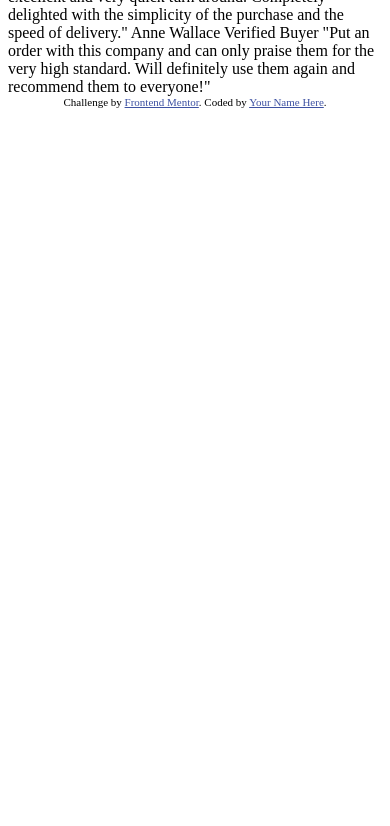
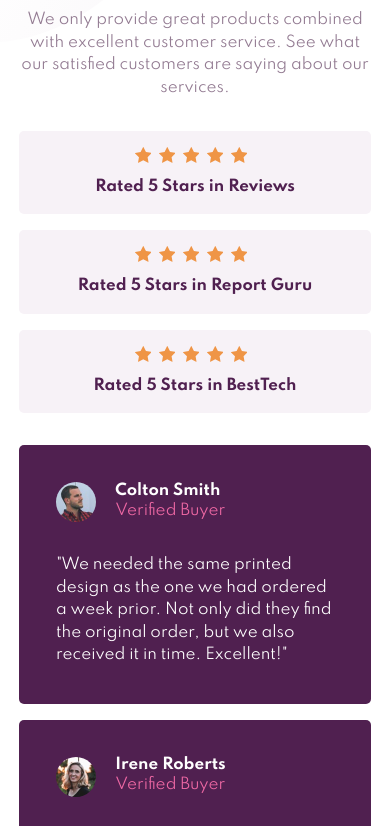
Before and after one commit to emilyw12/social-proof, a plain HTML site: page index.html in a window 390 px wide. Shown: the part 182-1008 px from the top of the page. Before the commit the page ends 844 px from the top, so only its background shows below. Drawn offline with Linux system fonts and the light colour scheme.

Commit message:
Add mobile view

```diff
--- a/index.html
+++ b/index.html
@@ -12,50 +12,96 @@
       href="./images/favicon-32x32.png"
     />
 
+    <link rel="stylesheet" href="https://fonts.googleapis.com/css?family=Spartan:400,500,700">
+    <link rel="stylesheet" href="styles.css">
+
     <title>Frontend Mentor | Social proof section</title>
 
-    <!-- Feel free to remove these styles or customise in your own stylesheet 👍 -->
-    <style>
-      .attribution {
-        font-size: 11px;
-        text-align: center;
-      }
-      .attribution a {
-        color: hsl(228, 45%, 44%);
-      }
-    </style>
   </head>
   <body>
-    10,000+ of our users love our products.
 
-    We only provide great products combined with excellent customer service.
-    See what our satisfied customers are saying about our services.
+    <main class="component">
+      <div class="component__header">
+        <h1 class="component__heading">10,000+ of our users love our products.</h1>
+        <p class="component__description">We only provide great products combined with excellent customer service.
+        See what our satisfied customers are saying about our services.</p>
+      </div>
 
-    Rated 5 Stars in Reviews
-    Rated 5 Stars in Report Guru
-    Rated 5 Stars in BestTech
 
-    Colton Smith
-    Verified Buyer
-    "We needed the same printed design as the one we had ordered a week prior.
-    Not only did they find the original order, but we also received it in time.
-    Excellent!"
+      <ul class="component__rating-container">
+        <li class="component__rating">
+          <div class="component__stars-container">
+            <div class="component__star"></div>
+            <div class="component__star"></div>
+            <div class="component__star"></div>
+            <div class="component__star"></div>
+            <div class="component__star"></div>
+          </div>
+          <p class="component__rating-description">Rated 5 Stars in Reviews</p>
+        </li>
+        <li class="component__rating">
+          <div class="component__stars-container">
+            <div class="component__star"></div>
+            <div class="component__star"></div>
+            <div class="component__star"></div>
+            <div class="component__star"></div>
+            <div class="component__star"></div>
+          </div>
+          <p class="component__rating-description">Rated 5 Stars in Report Guru</p>
+        </li>
+        <li class="component__rating">
+          <div class="component__stars-container">
+            <div class="component__star"></div>
+            <div class="component__star"></div>
+            <div class="component__star"></div>
+            <div class="component__star"></div>
+            <div class="component__star"></div>
+          </div>
+          <p class="component__rating-description">Rated 5 Stars in BestTech</p>
+        </li>
+      </ul>
 
-    Irene Roberts
-    Verified Buyer
-    "Customer service is always excellent and very quick turn around. Completely
-    delighted with the simplicity of the purchase and the speed of delivery."
+      <div class="component__review-container">
 
-    Anne Wallace
-    Verified Buyer
-    "Put an order with this company and can only praise them for the very high
-    standard. Will definitely use them again and recommend them to everyone!"
+        <div class="component__review">
+          <div class="component__review-profile">
+            <img src="images/image-colton.jpg" alt="Colton in a red and black plaid shirt" class="component__profile-photo">
+              <div class="component__review-name-buyer">
+                <h2 class="component__review-name">Colton Smith </h2>
+                <p class="component__review-buyer">Verified Buyer</p>
+              </div>
+          </div>
+          <p class="component__review-quote">"We needed the same printed design as the one we had ordered a week prior.
+          Not only did they find the original order, but we also received it in time.
+          Excellent!"</p>
+        </div>
 
-    <div class="attribution">
-      Challenge by
-      <a href="https://www.frontendmentor.io?ref=challenge" target="_blank"
-        >Frontend Mentor</a
-      >. Coded by <a href="#">Your Name Here</a>.
-    </div>
+        <div class="component__review">
+          <div class="component__review-profile">
+            <img src="images/image-irene.jpg" alt="Colton in a red and black plaid shirt" class="component__profile-photo">
+            <div class="component__review-name-buyer">
+              <h2 class="component__review-name">Irene Roberts</h2>
+              <p class="component__review-buyer">Verified Buyer</p>
+            </div>
+          </div>
+          <p class="component__review-quote">"Customer service is always excellent and very quick turn around. Completely
+          delighted with the simplicity of the purchase and the speed of delivery."</p>
+        </div>
+
+
+        <div class="component__review">
+          <div class="component__review-profile">
+            <img src="images/image-anne.jpg" alt="Colton in a red and black plaid shirt" class="component__profile-photo">
+            <div class="component__review-name-buyer">
+              <h2 class="component__review-name">Anne Wallace</h2>
+              <p class="component__review-buyer">Verified Buyer</p>
+            </div>
+          </div>
+          <p class="component__review-quote">"Put an order with this company and can only praise them for the very high
+          standard. Will definitely use them again and recommend them to everyone!"</p>
+        </div>
+      </div>
+    </main>
+
   </body>
 </html>
--- /dev/null
+++ b/styles.css
@@ -0,0 +1,156 @@
+/*=======
+  RESET
+=========*/
+
+
+*,
+*::before,
+*::after {
+  box-sizing: border-box;
+}
+
+body,
+h1,
+h2,
+p,
+ul {
+  margin: 0;
+  padding: 0;
+}
+
+/*=======
+  GENERAL
+=========*/
+
+body {
+	font-size: .9375rem;
+	font-family: "Spartan", sans-serif;
+	padding: 1.2rem;
+	min-height: 100vh;
+	display: flex;
+	justify-content: center;
+	align-items: center;
+	margin: 2.5rem 0;
+	position: relative;
+}
+
+body::before {
+	content: '';
+	background-image: url("images/bg-pattern-top-mobile.svg");
+	background-repeat: no-repeat;
+	width: 100%;
+	height: 100vh;
+	position: absolute;
+	top: -3rem; /*based on body top margin*/
+	z-index: -1;
+}
+
+p {
+	line-height: 150%;
+}
+
+/*=======
+  HEADER
+=========*/
+
+.component__header {
+	display: flex;
+	flex-direction: column;
+	align-items: center;
+	justify-content: center;
+}
+
+
+.component__heading, .component__description {
+	text-align: center;
+}
+
+.component__heading {
+	color: hsl(300, 43%, 22%);
+	width: 80%;
+}
+
+.component__description {
+	color: hsl(303, 10%, 53%);
+	margin: 1.5rem 0;
+}
+
+
+/*========
+  RATINGS
+=========*/
+
+.component__rating-container {
+	display: flex;
+	flex-direction: column;
+	align-items: center;
+	margin-bottom: 1.5rem;
+}
+
+
+.component__rating {
+	list-style: none;
+	width: 100%;
+	background-color: hsl(300, 24%, 96%);
+	padding: 1rem;
+	margin: .5rem;
+	border-radius: 5px;
+}
+
+.component__stars-container {
+	display: flex;
+	justify-content: center;
+	margin-bottom: .8rem;
+}
+
+.component__star {
+	background-image: url("images/icon-star.svg");
+	width: 1rem;
+	height: 1rem;
+	margin-right: .5rem;
+}
+
+.component__rating-description {
+	font-weight: 700;
+	color: hsl(300, 43%, 22%);
+	text-align: center;
+}
+
+/*========
+  REVIEWS
+=========*/
+
+.component__review {
+	background-color: hsl(300, 43%, 22%);
+	margin: 1rem 0;
+	padding: 2.3rem;
+	border-radius: 5px;
+}
+
+.component__review-name, .component__review-quote {
+	color: hsl(0, 0%, 100%);
+}
+
+.component__review-name {
+	font-size: .9375rem;
+}
+
+.component__review-buyer {
+	color: hsl(333, 80%, 67%)
+}
+
+.component__review-profile {
+	display: flex;
+	align-items: center;
+	margin-bottom: 2rem;
+}
+
+.component__profile-photo {
+	border-radius: 50%;
+	width: 2.5rem;
+	margin-right: 1.2rem;
+}
+
+/*=========
+  DESKTOP
+==========*/
```
